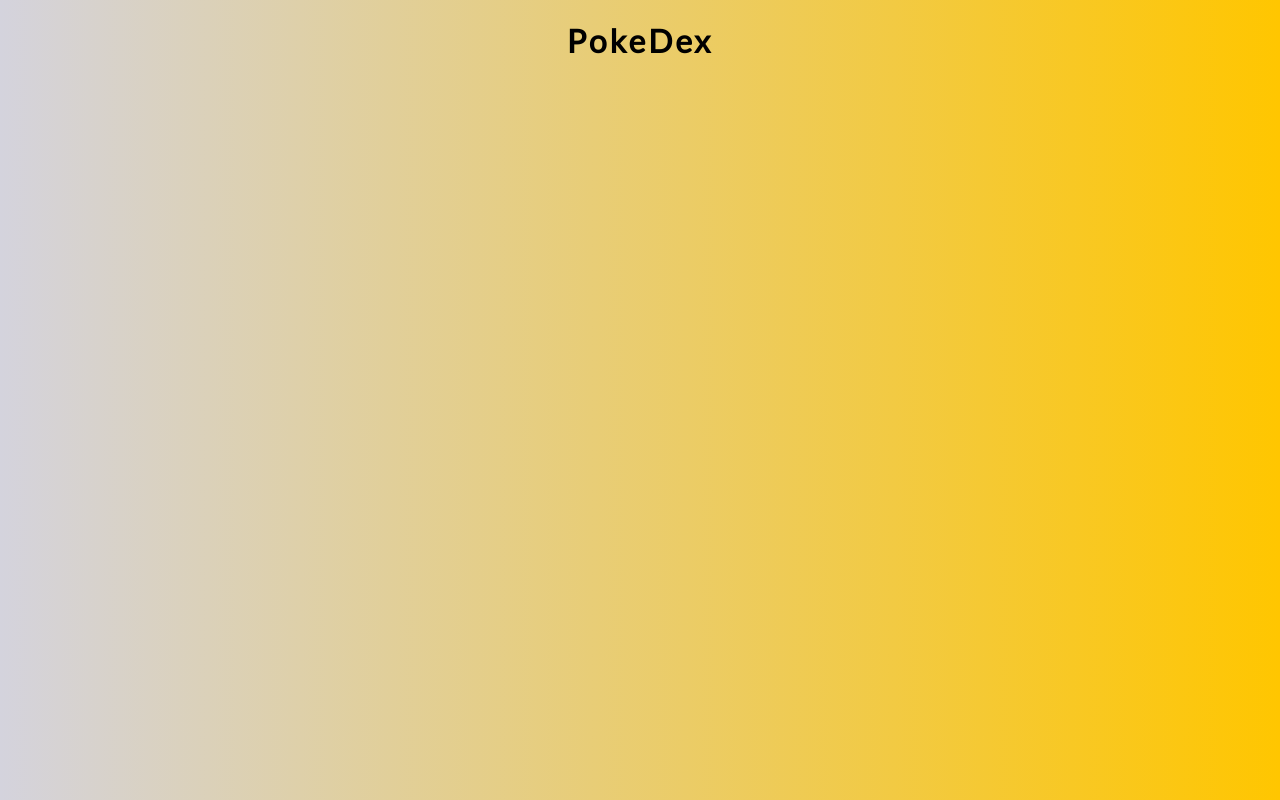
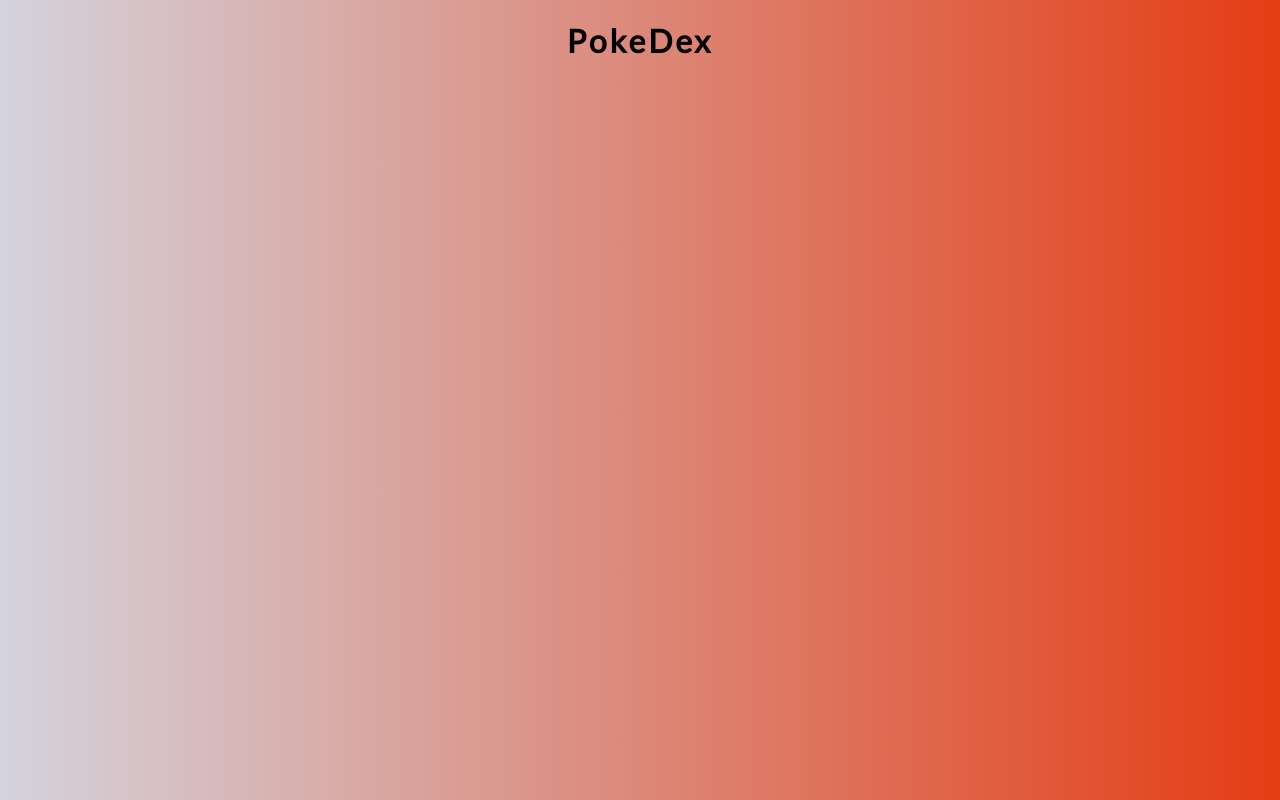
Before and after one commit to Thorf1nn/pokedex_javascript, a plain HTML site: page index.html in a window 1280 px wide. Drawn offline with Linux system fonts and the light colour scheme; a web font is replaced by a local one.

Commit message:
modif color

```diff
--- a/styles.css
+++ b/styles.css
@@ -6,8 +6,8 @@
 }
 
 body {
-    background: #ffc600;
-    background: linear-gradient(to right, #D4D3DD, #ffc600);
+    background: #e43d14;
+    background: linear-gradient(to right, #D4D3DD, #e43d14);
     display: flex;
     flex-direction: column;
     align-items: center;
```
